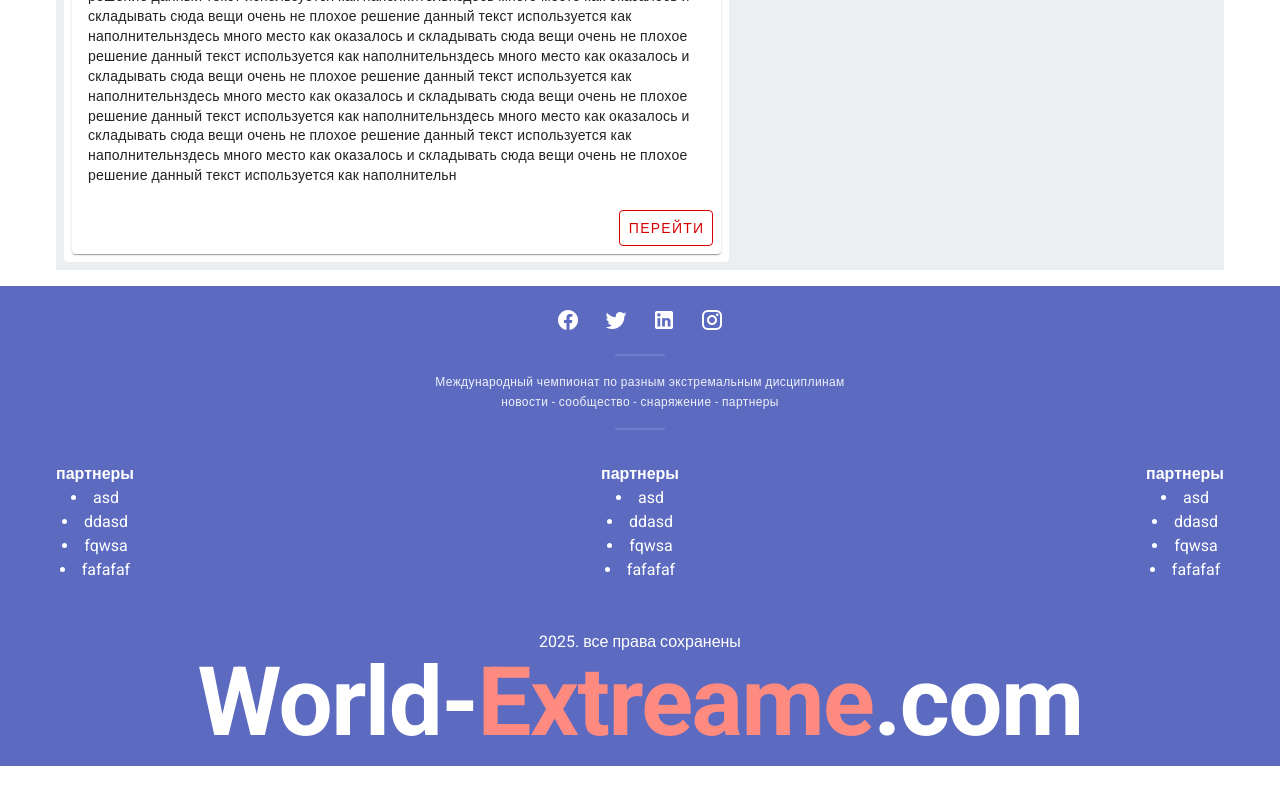
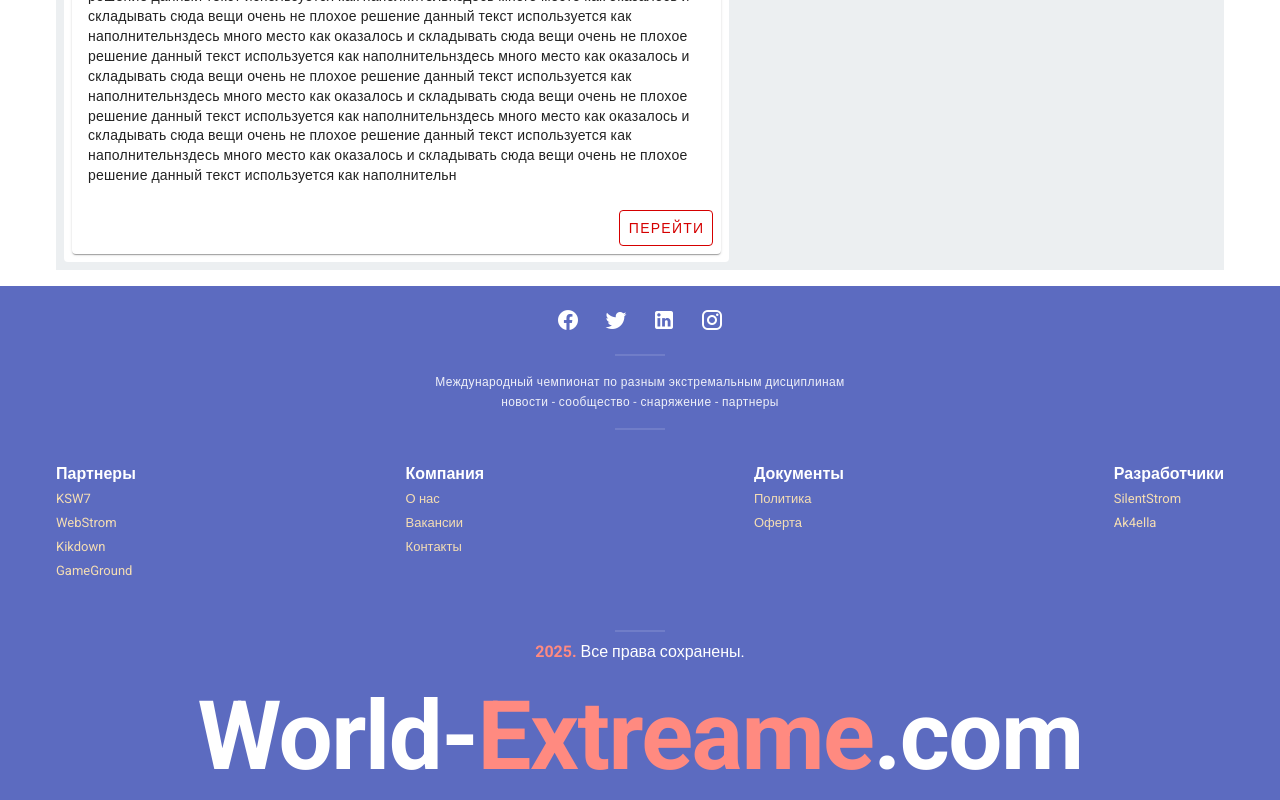
Before and after one commit to Viacheslav1998/world-extreame, a Vue app in the folder frontend/: page / in a window 1280 px wide. Shown: the part 2072-2872 px from the top of the page. Before the commit the page ends 2838 px from the top, so only its background shows below. Built offline with nearby package versions, Linux system fonts and the light colour scheme.

Commit message:
feat: footer css

```diff
--- a/frontend/src/components/Footer.vue
+++ b/frontend/src/components/Footer.vue
@@ -23,28 +23,63 @@
       <div
         class="d-flex justify-space-between mb-6"
       >
-        <div v-for="n in 3" :key="n">
-          <div class="">
-            <div>
-              <h4>партнеры</h4>
-              <li>asd</li>
-              <li>ddasd</li>
-              <li>fqwsa</li>
-              <li>fafafaf</li>
-            </div>
-          </div>
+        <div
+          v-for="column in MenuColumns"
+          :key="column.title"
+          class="column"
+        >
+           <h4>{{ column.title }}</h4>
+           <ul class="custom-list-none custom-list">
+              <li
+                v-for="item in column.items"
+                :item="item"
+              >
+                <a href="#" class="custom-line-menu custom-line-menu">{{ item }}</a>
+              </li>
+           </ul>
         </div>
       </div>
     </v-container>
+    <v-divider thickness="2" width="50"></v-divider>
     <div>
-       {{ new Date().getFullYear() }}. <span>все права сохранены</span><br>
+       <span class="text-red-accent-1 font-weight-bold">{{ new Date().getFullYear() }}. </span><span>Все права сохранены.</span><br><br>
       <span class="text-h1 font-weight-bold">World-<span class="text-red-accent-1">Extreame</span>.com</span>
     </div>
   </v-footer>
 </template>
+
+<style>
+.custom-list-none {
+  list-style-type: none;
+  padding: 0;
+  margin: 0;
+}
+.custom-list li {
+  text-align: left;
+}
+
+.custom-line-menu {
+  font-size: 13px;
+  color: wheat;
+  text-decoration: none;
+}
+
+.custom-line-menu:hover {
+  color: rgb(215, 233, 52);
+  font-weight: bold;
+}
+
+
+</style>
+
 <script setup lang="ts">
   interface icon {
       name: string
+  }
+
+  interface MenuColumn {
+    title: string,
+    items: string[]
   }
 
   const icons: icon[] = [
@@ -54,4 +89,23 @@
     {  name: 'mdi-instagram' }
   ]
 
+  const MenuColumns: MenuColumn[] = [
+    {
+      title: 'Партнеры',
+      items: ['KSW7', 'WebStrom', 'Kikdown', 'GameGround']
+    },
+    {
+      title: 'Компания',
+      items: ['О нас', 'Вакансии', 'Контакты']
+    },
+    {
+      title: 'Документы',
+      items: ['Политика', 'Оферта']
+    },
+    {
+      title: 'Разработчики',
+      items: ['SilentStrom', 'Ak4ella']
+    }
+  ]
+
 </script>
```
